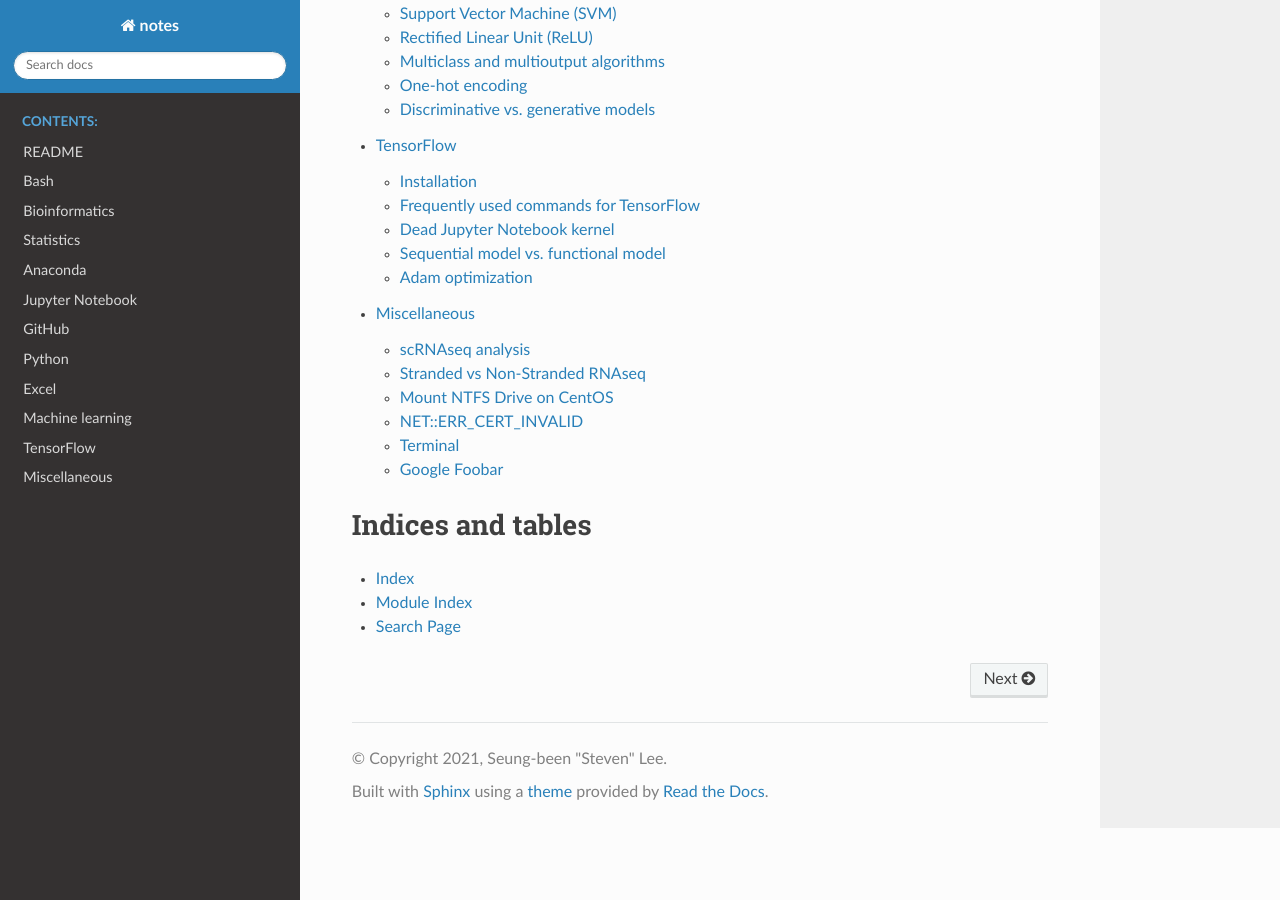
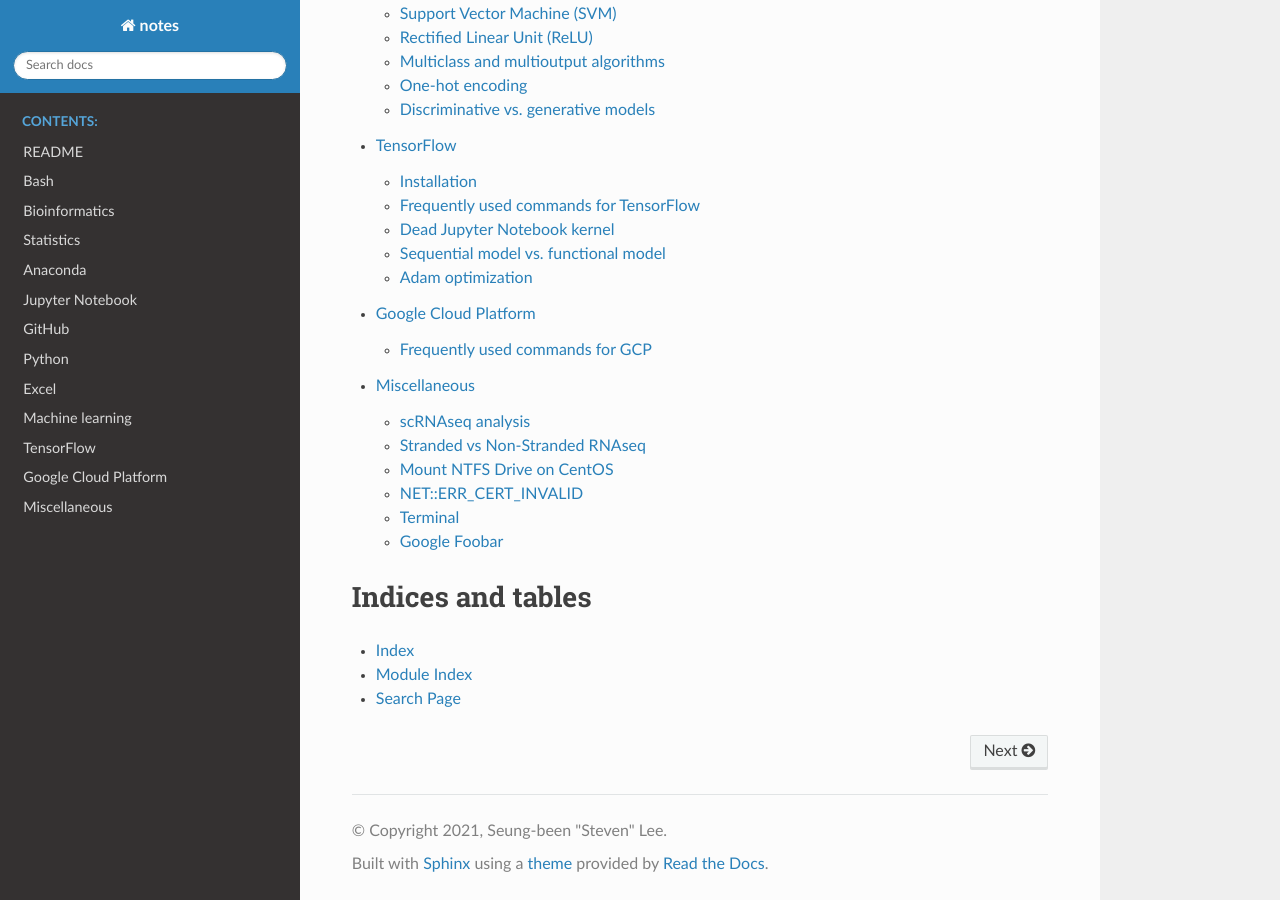
Before and after one commit to sbslee/notes, a Sphinx documentation site: the page built from docs/index.rst, in a window 1280 px wide and 900 px high, scrolled down 2522 px. Built offline with Sphinx 7.4.7 and the Read the Docs theme 2.0.0, drawn with Linux system fonts in a browser that asks for light colours.

Commit message:
Add gcp.rst

```diff
--- /dev/null
+++ b/docs/gcp.rst
@@ -0,0 +1,16 @@
+Google Cloud Platform
+*********************
+
+`Google Cloud Platform (GCP) <https://cloud.google.com/>`__ is a suite of
+cloud computing services that runs on the same infrastructure that Google
+uses internally for its end-user products, such as Google Search, Gmail,
+Google Drive, and YouTube.
+
+Frequently used commands for GCP
+================================
+
+SSH into an instance:
+
+.. code-block:: text
+
+    $ gcloud compute ssh --zone "us-west1-b" "instance-1"  --project "white-fiber-346900"
--- a/docs/index.rst
+++ b/docs/index.rst
@@ -21,6 +21,7 @@
    excel
    machine_learning
    tensorflow
+   gcp
    miscellaneous
 
 
```
